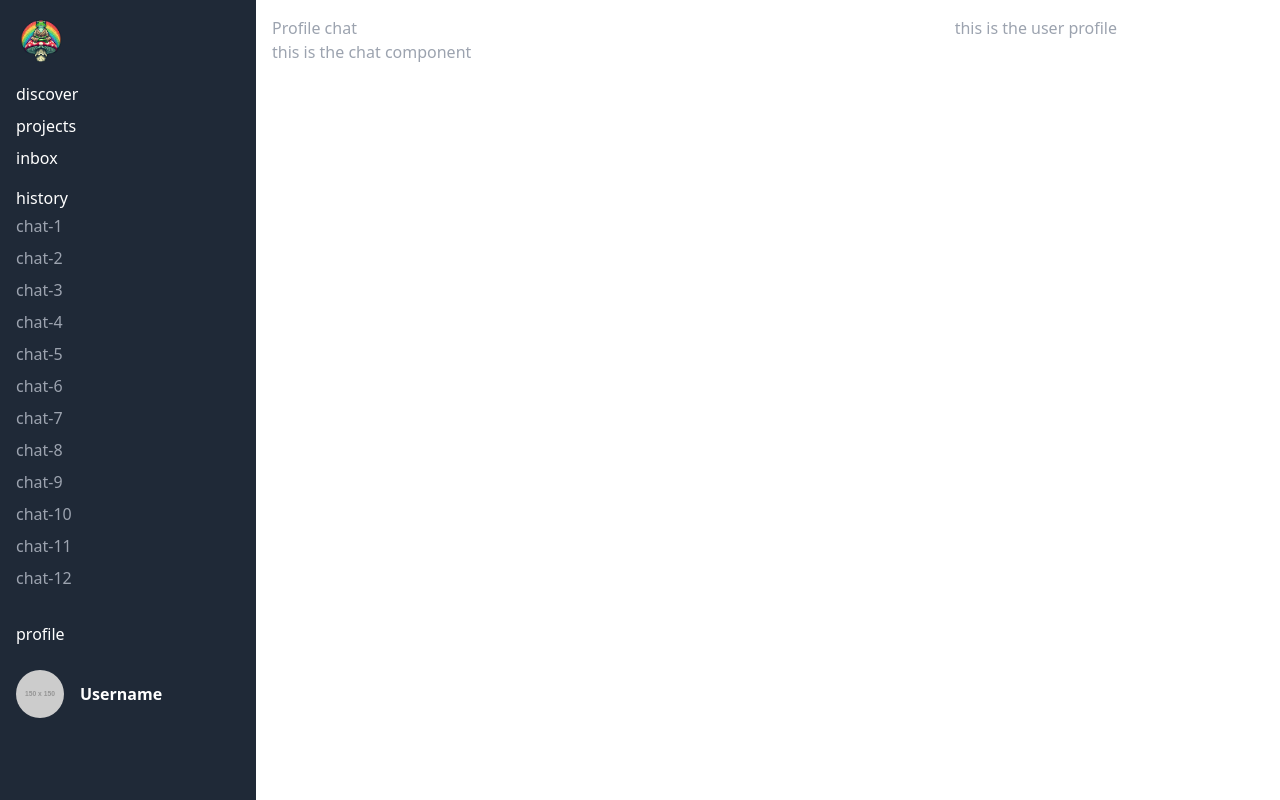
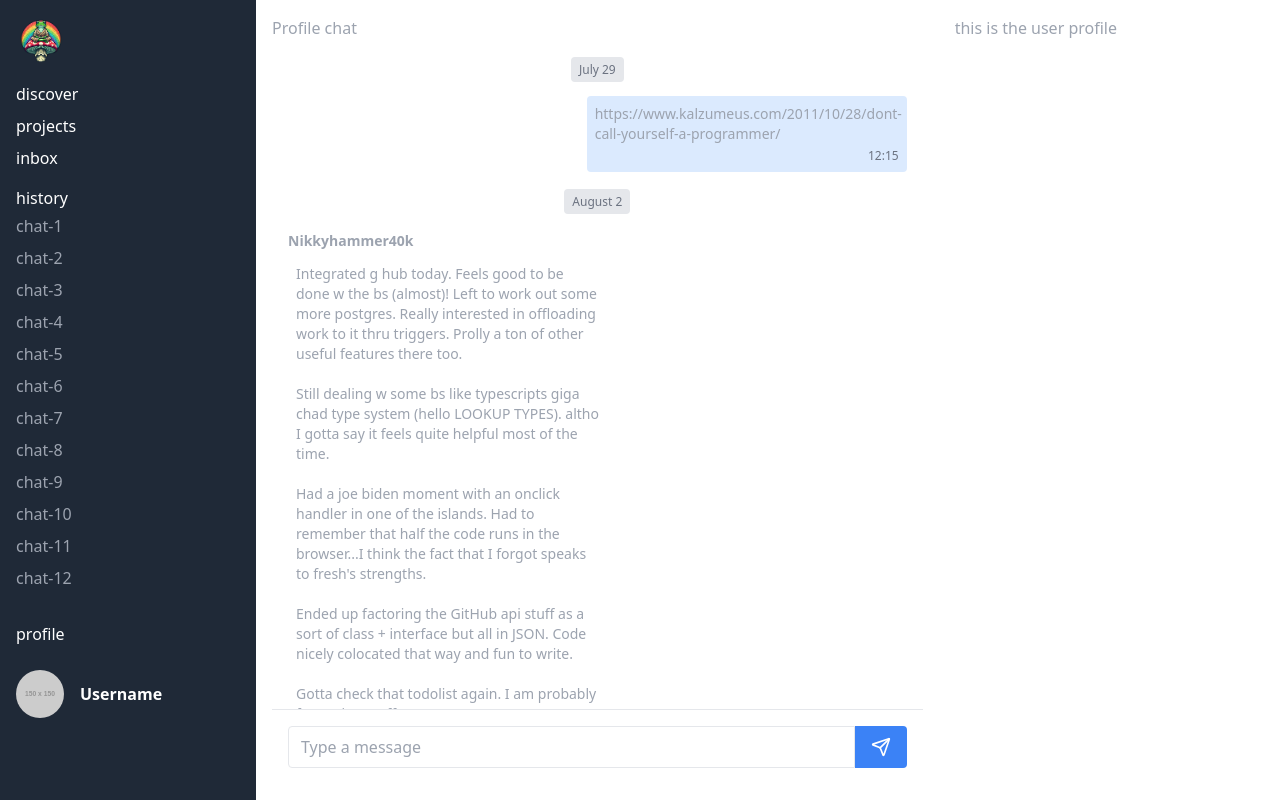
Before and after one commit to na47io/sage-clone, a Next.js app in the folder frontend/: page /profile in a window 1280 px wide. Built offline with nearby package versions, Linux system fonts and the light colour scheme.

Commit message:
feat: layout chat component

```diff
--- a/frontend/app/chat/[slug]/page.tsx
+++ b/frontend/app/chat/[slug]/page.tsx
@@ -1,10 +1,14 @@
 import Chat from "../../../components/Chat";
+
 export default function ChatPage({ params }: { params: { slug: string } }) {
   return (
-    <div>
-      <h1>this is the chat called {params.slug}</h1>
-
-      <Chat />
+    <div className="flex flex-col h-full">
+      <h1 className="text-xl font-bold p-4 bg-gray-100">
+        This is the chat called {params.slug}
+      </h1>
+      <div className="flex-1 overflow-hidden">
+        <Chat />
+      </div>
     </div>
   );
 }
--- a/frontend/app/inbox/[[...slug]]/page.tsx
+++ b/frontend/app/inbox/[[...slug]]/page.tsx
@@ -27,15 +27,16 @@
 }
 
 export default function Page({ params }: { params: { slug: string } }) {
-  // i need two rows, i need the first to fit its content, the second to take up the rest of the space
   return (
     <div className="flex flex-col h-screen">
       <div className="flex-shrink-0">
         <InboxChatCard />
       </div>
-      <div className="flex-grow overflow-y-auto p-4">
+      <div className="flex-grow overflow-y-auto p-4 flex flex-col h-full">
         <p>Chatting to {params.slug}</p>
-        <Chat />
+        <div className="flex-1 overflow-hidden">
+          <Chat />
+        </div>
       </div>
     </div>
   );
--- a/frontend/app/profile/page.tsx
+++ b/frontend/app/profile/page.tsx
@@ -12,10 +12,12 @@
   // i need 2 columns, each taking up half the screen width
 
   return (
-    <div className="flex">
-      <div className="w-8/12 p-4">
+    <div className="flex flex-row h-full">
+      <div className="w-8/12 p-4 flex h-full flex-col">
         <h1>Profile chat</h1>
-        <Chat />
+        <div className="flex-1 overflow-hidden">
+          <Chat />
+        </div>
       </div>
       <div className="w-4/12 p-4">
         <UserProfile />
--- a/frontend/components/Chat.tsx
+++ b/frontend/components/Chat.tsx
@@ -1,3 +1,97 @@
+import React from "react";
+import { Send } from "lucide-react";
+
+const MessageBubble = ({ message }) => {
+  switch (message.type) {
+    case "date":
+      return (
+        <div className="text-center">
+          <span className="text-xs text-gray-500 bg-gray-200 px-2 py-1 rounded">
+            {message.content}
+          </span>
+        </div>
+      );
+    case "sent":
+      return (
+        <div className="flex justify-end">
+          <div className="bg-blue-100 rounded p-2 max-w-xs">
+            <p className="text-sm">{message.content}</p>
+            <p className="text-xs text-gray-500 text-right mt-1">
+              {message.time}
+            </p>
+          </div>
+        </div>
+      );
+    case "received":
+      return (
+        <div>
+          <span className="text-sm font-semibold">{message.sender}</span>
+          <div className="bg-white rounded p-2 max-w-xs mt-1">
+            <p className="text-sm whitespace-pre-wrap">{message.content}</p>
+            <div className="flex justify-between items-center mt-1">
+              <span className="text-xs text-blue-500">#{message.hashtag}</span>
+              <span className="text-xs text-gray-500">{message.time}</span>
+            </div>
+          </div>
+        </div>
+      );
+    default:
+      return null;
+  }
+};
+
 export default function Chat() {
-  return <h1>this is the chat component</h1>;
+  const messages = [
+    {
+      type: "date",
+      content: "July 29",
+    },
+    {
+      type: "sent",
+      content:
+        "https://www.kalzumeus.com/2011/10/28/dont-call-yourself-a-programmer/",
+      time: "12:15",
+    },
+    {
+      type: "date",
+      content: "August 2",
+    },
+    {
+      type: "received",
+      sender: "Nikkyhammer40k",
+      content: `Integrated g hub today. Feels good to be done w the bs (almost)! Left to work out some more postgres. Really interested in offloading work to it thru triggers. Prolly a ton of other useful features there too.
+
+Still dealing w some bs like typescripts giga chad type system (hello LOOKUP TYPES). altho I gotta say it feels quite helpful most of the time.
+
+Had a joe biden moment with an onclick handler in one of the islands. Had to remember that half the code runs in the browser...I think the fact that I forgot speaks to fresh's strengths.
+
+Ended up factoring the GitHub api stuff as a sort of class + interface but all in JSON. Code nicely colocated that way and fun to write.
+
+Gotta check that todolist again. I am probably forgetting stuff.`,
+      time: "Aug 2, 22:58",
+      hashtag: "gli",
+    },
+  ];
+
+  return (
+    <div className="flex flex-col h-full">
+      <div className="flex-1 overflow-y-auto p-4 space-y-4">
+        {messages.map((message, index) => (
+          <MessageBubble key={index} message={message} />
+        ))}
+      </div>
+      <div className="p-4 bg-white border-t">
+        <div className="flex">
+          <input
+            type="text"
+            placeholder="Type a message"
+            className="flex-1 border rounded-l px-3 py-2 focus:outline-none focus:ring-2 focus:ring-blue-300"
+          />
+          <button className="bg-blue-500 text-white rounded-r px-4 py-2">
+            <Send size={20} />
+          </button>
+        </div>
+      </div>
+    </div>
+  );
 }
--- a/frontend/package.json
+++ b/frontend/package.json
@@ -7,6 +7,7 @@
   },
   "dependencies": {
     "@instantdb/react": "^0.12.11",
+    "lucide-react": "^0.439.0",
     "next": "latest",
     "react": "^18.2.0",
     "react-dom": "^18.2.0"
```
Also changed, not shown: 1 other file (tests, documents, lock files or other folders).
